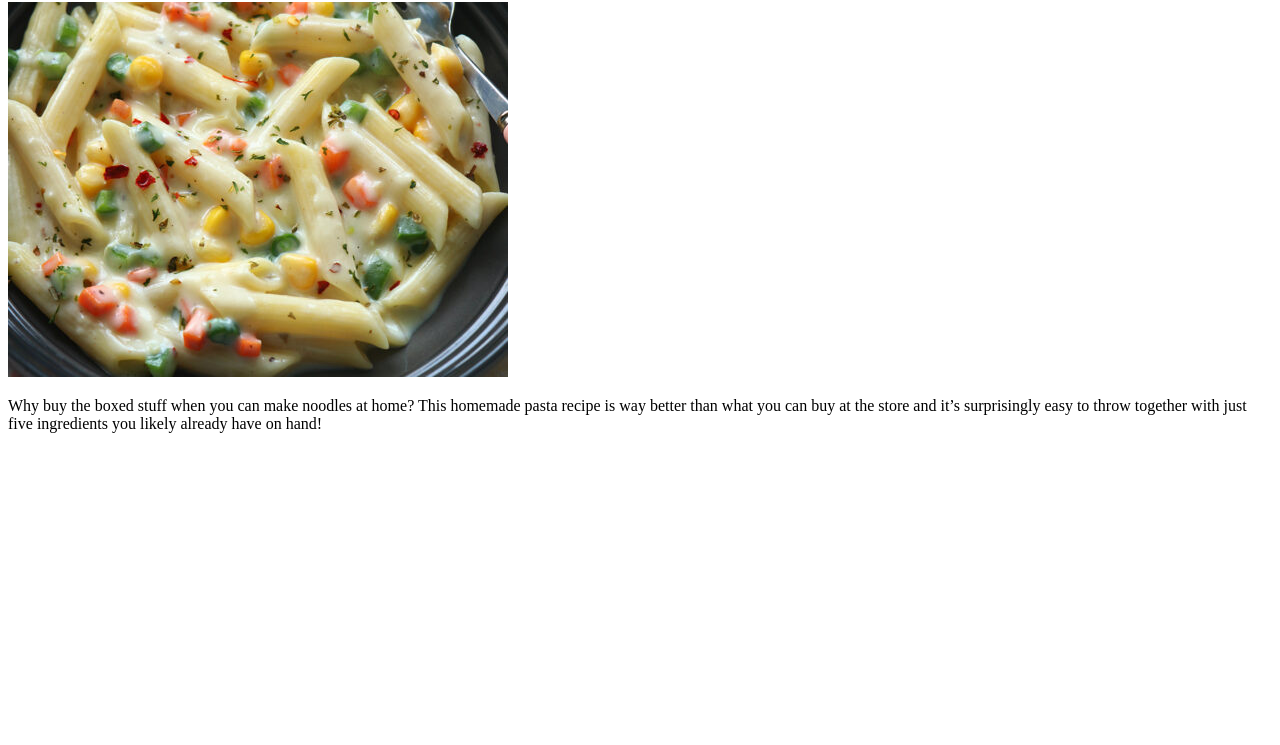
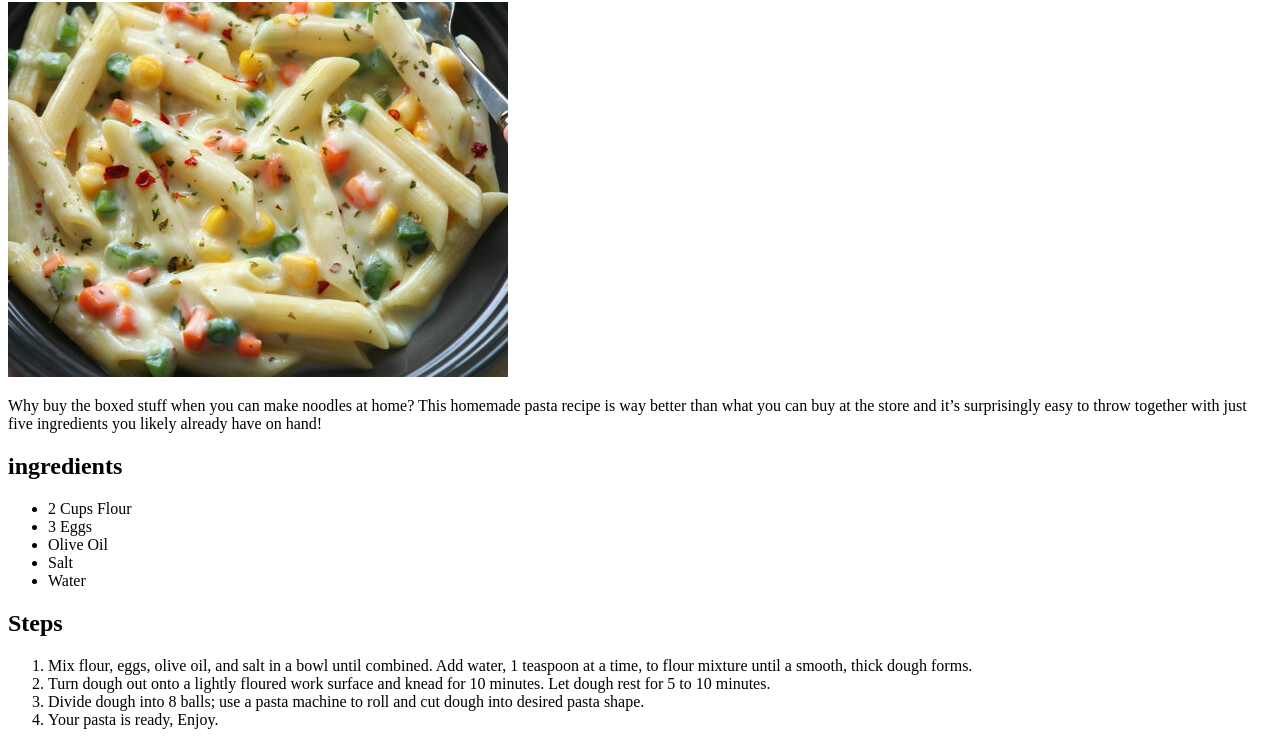
Before and after one commit to Destiny-of/odin-recipes, a plain HTML site: page recipes/pasta.html in a window 1280 px wide. Shown: the part 78-823 px from the top of the page. Before the commit the page ends 800 px from the top, so only its background shows below. Drawn offline with Linux system fonts and the light colour scheme.

Commit message:
Edited pasta

```diff
--- a/recipes/pasta.html
+++ b/recipes/pasta.html
@@ -9,12 +9,35 @@
 
     <body>
         <h1>Pasta</h1>
+
         <img src="../images/pasta.jpg" alt="pasta picture">
+
         <p>Why buy the boxed stuff when you can make noodles at home?
          This homemade pasta recipe is way better than what you can
          buy at the store and it’s surprisingly easy to throw together
          with just five ingredients you likely already have on hand!</p>
 
+         <h2>ingredients</h2>
+         <ul>
+            <li>2 Cups Flour</li>
+            <li>3 Eggs</li>
+            <li>Olive Oil</li>
+            <li>Salt</li>
+            <li>Water</li>
+         </ul>
+
+         <h2>Steps</h2>
+
+            <ol>
+                <li>Mix flour, eggs, olive oil, and salt in a bowl until combined. Add water, 1 teaspoon at a time, to flour
+                    mixture until a smooth, thick dough forms.</li>
+
+                <li>Turn dough out onto a lightly floured work surface and knead for 10 minutes. Let dough rest for 5 to 10 minutes.</li>
+
+                <li>Divide dough into 8 balls; use a pasta machine to roll and cut dough into desired pasta shape.</li>
+
+                <li>Your pasta is ready, Enjoy.</li>
+            </ol>
 
     </body>
 
```
